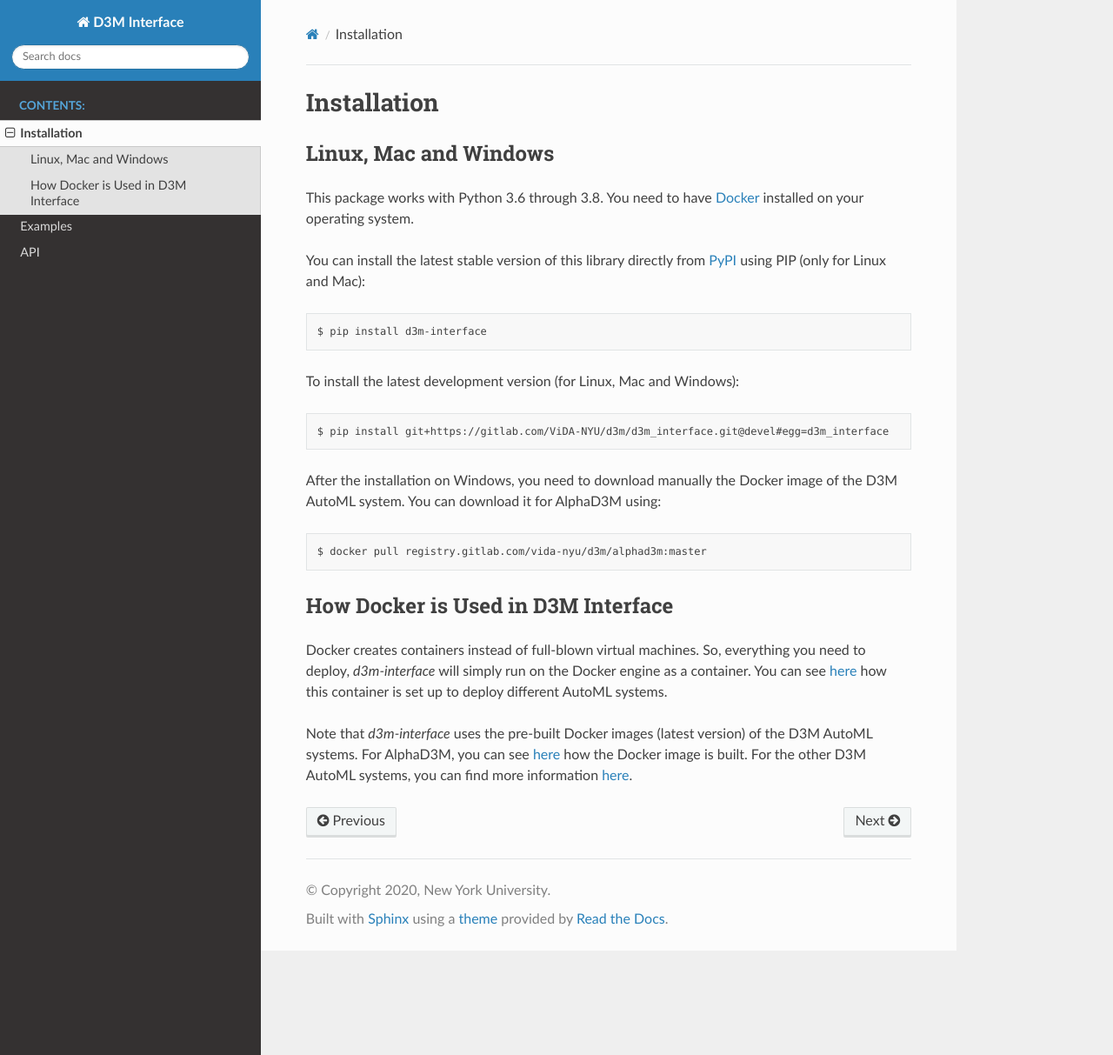
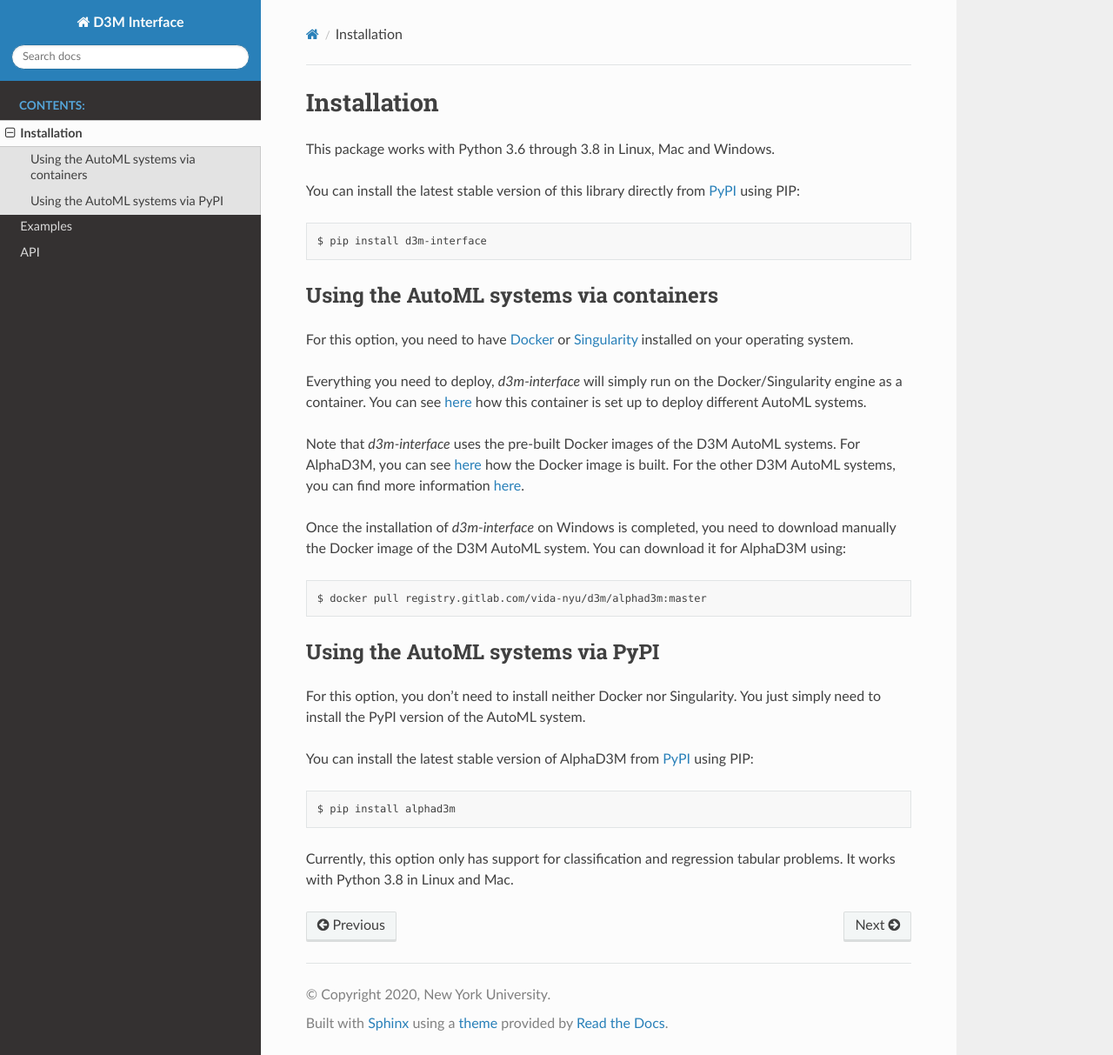
Before and after one commit to VIDA-NYU/d3m_interface, a Sphinx documentation site: the page built from docs/source/installation.rst, in a window 1280 px wide and 1213 px high. Shown: the whole window at 87% size. Built offline with Sphinx 7.4.7 and the Read the Docs theme 2.0.0, drawn with Linux system fonts in a browser that asks for light colours; pages that are not in the unit, such as notebooks, are missing from menus.

Commit message:
Add instructions tu run the PyPI version of AlphaD3M

```diff
--- a/docs/source/automls_supported.rst
+++ b/docs/source/automls_supported.rst
@@ -1,9 +1,7 @@
 D3M AutoMLs Systems
 ===================
 
-`d3m-interface` supports four D3M AutoML systems:
+`d3m-interface` supports these D3M AutoML systems:
 
 - `AlphaD3M <https://gitlab.com/ViDA-NYU/d3m/alphad3m>`__
-- `CMU <https://gitlab.com/sray/cmu-ta2>`__
-- `SRI <https://github.com/daraghhartnett/sri_tpot>`__
-- `TAMU <https://gitlab.com/axolotl1/axolotl>`__
+- `AutonML <https://gitlab.com/sray/cmu-ta2>`__
--- a/docs/source/installation.rst
+++ b/docs/source/installation.rst
@@ -1,41 +1,50 @@
 Installation
 ============
 
-Linux, Mac and Windows
-----------------------
-
-This package works with Python 3.6 through 3.8. You need to have `Docker <https://docs.docker.com/get-docker/>`__
-installed on your operating system.
+This package works with Python 3.6 through 3.8 in Linux, Mac and Windows.
 
 You can install the latest stable version of this library directly from `PyPI <https://pypi.org/project/d3m-interface/>`__
-using PIP (only for Linux and Mac):
+using PIP:
 
 ::
 
     $ pip install d3m-interface
 
-To install the latest development version (for Linux, Mac and Windows):
 
-::
+Using the AutoML systems via containers
+---------------------------------------
 
-    $ pip install git+https://gitlab.com/ViDA-NYU/d3m/d3m_interface.git@devel#egg=d3m_interface
+For this option, you need to have `Docker <https://docs.docker.com/get-docker/>`__ or `Singularity <https://sylabs.io/guides/3.5/user-guide/introduction.html>`__
+installed on your operating system.
+
+Everything you need to deploy, `d3m-interface`
+will simply run on the Docker/Singularity engine as a container. You can see
+`here <https://gitlab.com/ViDA-NYU/d3m/d3m_interface/-/blob/master/d3m_interface/automl_interface.py#L61>`__ how
+this container is set up to deploy different AutoML systems.
+
+Note that `d3m-interface` uses the pre-built Docker images of the D3M AutoML systems. For AlphaD3M, you
+can see `here <https://gitlab.com/ViDA-NYU/d3m/alphad3m/-/blob/master/Dockerfile>`__ how the Docker image is built.
+For the other D3M AutoML systems, you can find more information :doc:`here <automls_supported>`.
 
 
-After the installation on Windows, you need to download manually the Docker image of the D3M AutoML system. You can
+Once the installation of `d3m-interface` on Windows is completed, you need to download manually the Docker image of the D3M AutoML system. You can
 download it for AlphaD3M using:
 
 ::
 
     $ docker pull registry.gitlab.com/vida-nyu/d3m/alphad3m:master
 
-How Docker is Used in D3M Interface
------------------------------------
 
-Docker creates containers instead of full-blown virtual machines. So, everything you need to deploy, `d3m-interface`
-will simply run on the Docker engine as a container. You can see
-`here <https://gitlab.com/ViDA-NYU/d3m/d3m_interface/-/blob/master/d3m_interface/automl_interface.py#L561>`__ how
-this container is set up to deploy different AutoML systems.
+Using the AutoML systems via PyPI
+----------------------------------
+For this option, you don't need to install neither Docker nor Singularity. You just simply need to install the PyPI
+version of the AutoML system.
 
-Note that `d3m-interface` uses the pre-built Docker images (latest version) of the D3M AutoML systems. For AlphaD3M, you
-can see `here <https://gitlab.com/ViDA-NYU/d3m/alphad3m/-/blob/master/Dockerfile>`__ how the Docker image is built.
-For the other D3M AutoML systems, you can find more information :doc:`here <automls_supported>`.
+You can install the latest stable version of AlphaD3M from `PyPI <https://pypi.org/project/alpha/>`__ using PIP:
+
+::
+
+     $ pip install alphad3m
+
+Currently, this option only has support for classification and regression tabular problems. It works with Python 3.8
+in  Linux and Mac.
```
Also changed, not shown: README.md (+2 -1 lines), docs/source/images/d3m_interface_architecture.png, 2 other files.
